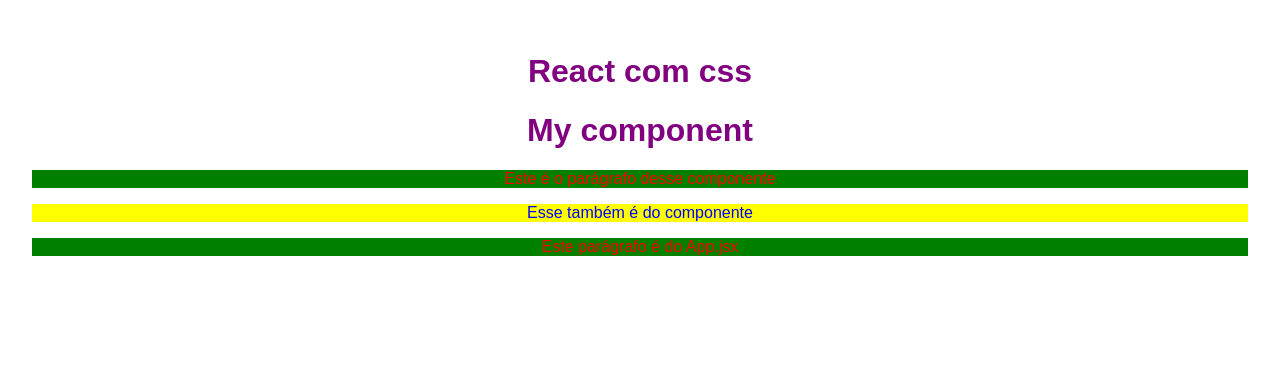
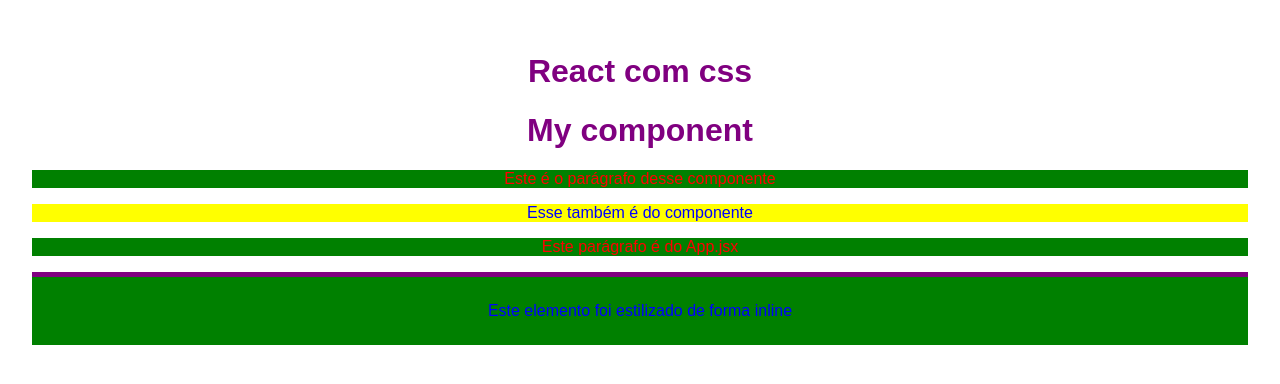
Before and after one commit to theselegadev/react-js, a React (Vite) app in the folder CSS_REACT_4/css_react/: page / in a window 1280 px wide. Shown: the top 384 px of the page. Built offline with nearby package versions, Linux system fonts and the light colour scheme.

Commit message:
Css inline

```diff
--- a/CSS_REACT_4/css_react/src/App.jsx
+++ b/CSS_REACT_4/css_react/src/App.jsx
@@ -4,12 +4,15 @@ import MyComponent from './components/MyComponent'
 function App() {
   return (
     <>
-    {/* Css global */}
+      {/* Css global */}
       <h1>React com css</h1>
 
       {/* Css de component */}
       <MyComponent/>
       <p>Este parágrafo é do App.jsx</p>
+
+      {/* Inline CSS */}
+      <p style={{color: "blue", padding: "25px", borderTop: "5px solid purple"}}>Este elemento foi estilizado de forma inline</p>
     </>
   )
 }
```
